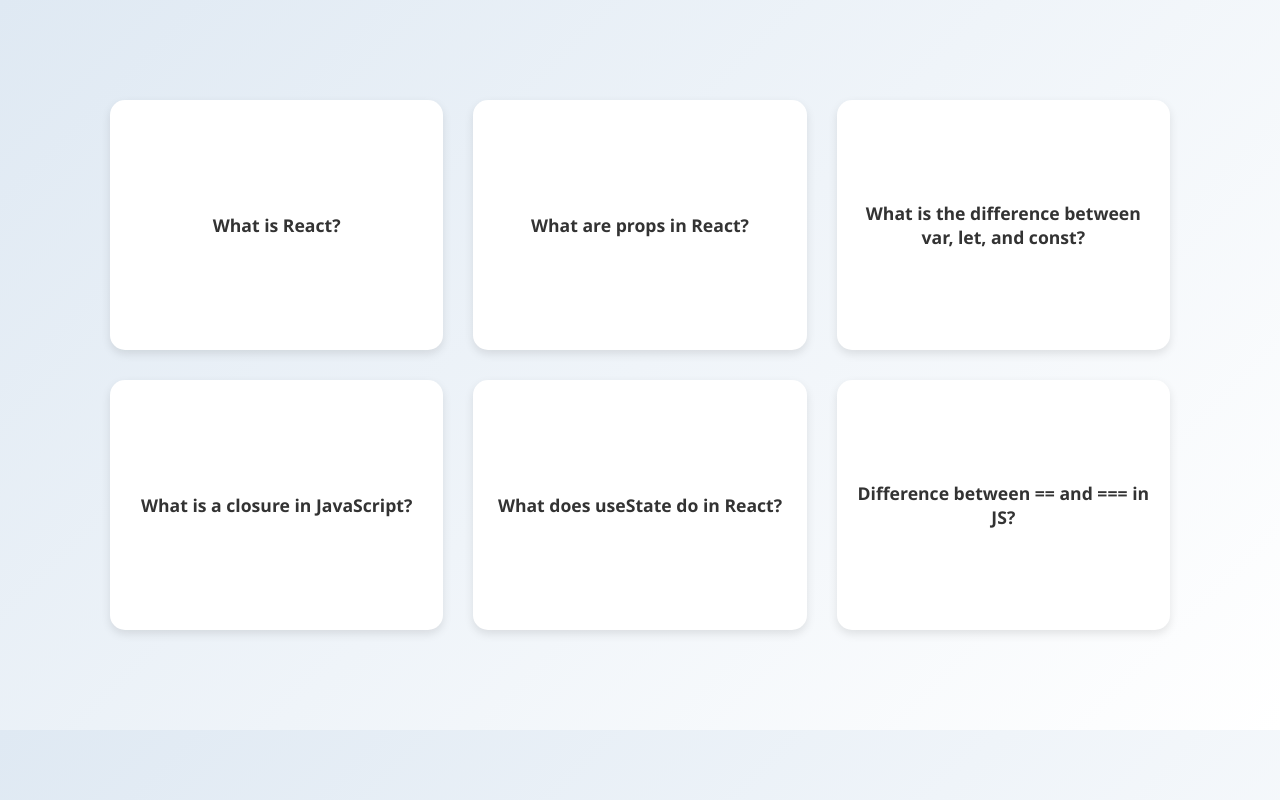
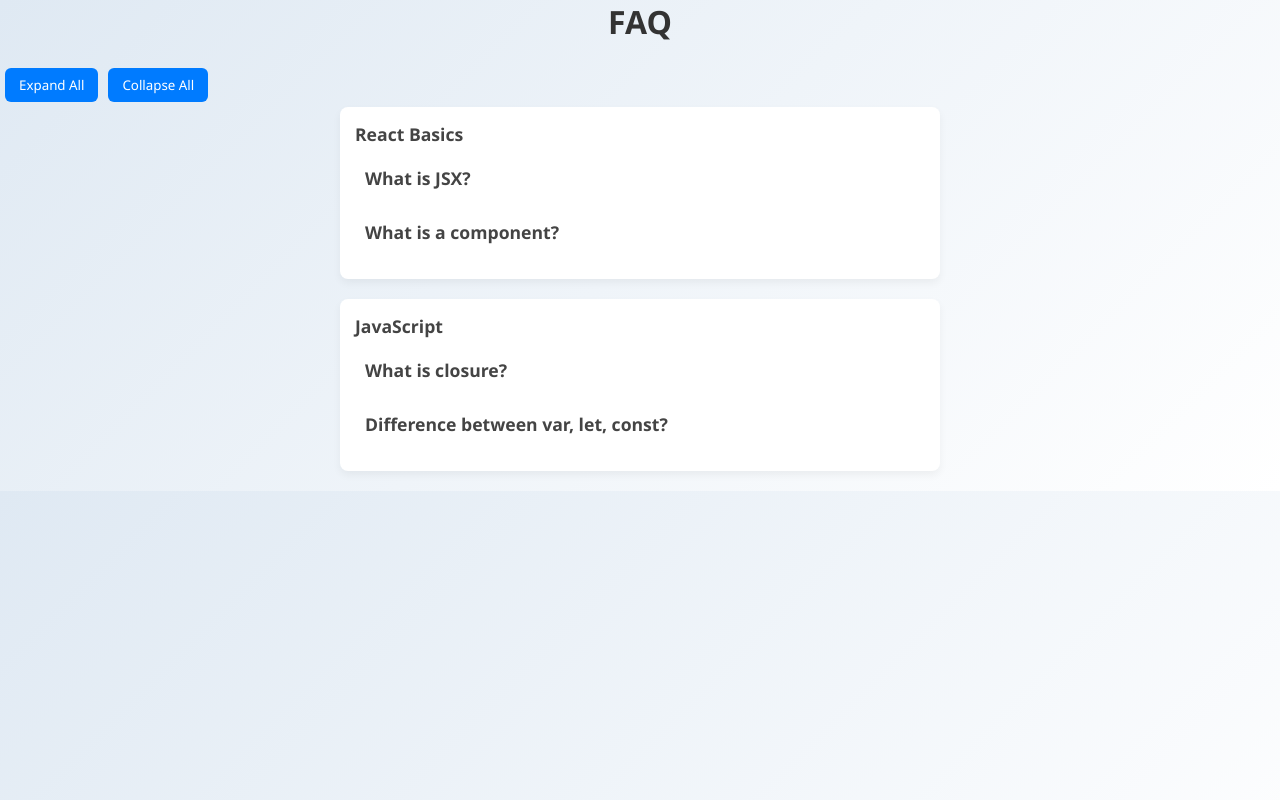
Before and after one commit to BhavyaRohilla/MERN-STACK, a React (Vite) app in the folder React_practice/: page / in a window 1280 px wide. Built offline with nearby package versions, Linux system fonts and the light colour scheme.

Commit message:
Faq Component Done

```diff
--- /dev/null
+++ b/React_practice/src/NestedFaq.jsx
@@ -0,0 +1,108 @@
+import { useState } from "react";
+import "./nestedfaq.css";
+
+const faqs = [
+  {
+    category: "React Basics",
+    questions: [
+      {
+        id: 1,
+        q: "What is JSX?",
+        a: "JSX is a syntax extension for JavaScript.",
+      },
+      {
+        id: 2,
+        q: "What is a component?",
+        a: "Reusable UI building block in React.",
+      },
+    ],
+  },
+  {
+    category: "JavaScript",
+    questions: [
+      {
+        id: 3,
+        q: "What is closure?",
+        a: "A closure is a function with preserved scope.",
+      },
+      {
+        id: 4,
+        q: "Difference between var, let, const?",
+        a: "Scope and mutability rules differ.",
+      },
+    ],
+  },
+];
+
+const NestedFaq = () => {
+  const [active, setActive] = useState({});
+
+  function handleToggle(id) {
+    setActive((prev) => ({
+      ...prev,
+      [id]: !prev[id],
+    }));
+  }
+
+  function handleCollapse() {
+    setActive({});
+  }
+
+  function handleExpand() {
+    const allTrue = {};
+    faqs.forEach((el) => {
+      el.questions.forEach((q) => {
+        allTrue[q.id] = true;
+      });
+    });
+    setActive(allTrue);
+  }
+
+  return (
+    <div>
+      <h1>FAQ</h1>
+      <button onClick={handleExpand}>Expand All</button>
+      <button onClick={handleCollapse}>Collapse All</button>
+      <Section faqs={faqs} handleToggle={handleToggle} active={active} />
+    </div>
+  );
+};
+
+function Section({ faqs, handleToggle, active }) {
+  return (
+    <div className="main-container">
+      {faqs.map((data) => (
+        <div key={data.category}>
+          <p>{data.category}</p>
+          <Question
+            ques={data.questions}
+            handleToggle={handleToggle}
+            active={active}
+          />
+        </div>
+      ))}
+    </div>
+  );
+}
+
+function Question({ ques, handleToggle, active }) {
+  return (
+    <div>
+      {ques.map((q) => (
+        <div key={q.id}>
+          <p
+            className={`question ${active[q.id] ? "active" : ""}`}
+            onClick={() => handleToggle(q.id)}
+          >
+            {q.q}
+          </p>
+          <div className={`answer ${active[q.id] ? "show" : ""}`}>
+            {active[q.id] && <p>{q.a}</p>}
+          </div>
+        </div>
+      ))}
+    </div>
+  );
+}
+
+export default NestedFaq;
--- a/React_practice/src/main.jsx
+++ b/React_practice/src/main.jsx
@@ -3,9 +3,10 @@ import { createRoot } from "react-dom/client";
 import "./index.css";
 import Steps from "./Steps";
 import Flashcards from "./Flashcards";
+import NestedFaq from "./NestedFaq";
 
 createRoot(document.getElementById("root")).render(
   <StrictMode>
-    <Flashcards />
+    <NestedFaq />
   </StrictMode>
 );
--- /dev/null
+++ b/React_practice/src/nestedfaq.css
@@ -0,0 +1,79 @@
+/* Container styling */
+body {
+  font-family: "Segoe UI", sans-serif;
+  background-color: #f8f9fa;
+  color: #333;
+}
+
+h1 {
+  text-align: center;
+  margin-bottom: 20px;
+}
+
+button {
+  margin: 5px;
+  padding: 8px 14px;
+  border: none;
+  border-radius: 6px;
+  background: #007bff;
+  color: white;
+  cursor: pointer;
+  transition: background 0.2s ease;
+}
+
+button:hover {
+  background: #0056b3;
+}
+
+.main-container {
+  max-width: 600px;
+  margin: auto;
+}
+
+.main-container > div {
+  margin-bottom: 20px;
+  background: white;
+  border-radius: 8px;
+  padding: 15px;
+  box-shadow: 0 4px 8px rgba(0, 0, 0, 0.05);
+}
+
+/* Category title */
+.main-container p:first-child {
+  font-weight: bold;
+  font-size: 1.1rem;
+  margin-bottom: 10px;
+  color: #444;
+}
+
+/* Question styling */
+.question {
+  padding: 10px;
+  border-radius: 6px;
+  cursor: pointer;
+  transition: background 0.3s ease;
+}
+
+.question:hover {
+  background: #f1f1f1;
+}
+
+/* Active question */
+.question.active {
+  background: #e7f1ff;
+  border-left: 4px solid #007bff;
+}
+
+/* Answer styling */
+.answer {
+  max-height: 0;
+  overflow: hidden;
+  transition: max-height 0.3s ease, padding 0.3s ease;
+  padding: 0 10px;
+  color: #555;
+}
+
+.answer.show {
+  max-height: 200px; /* enough for most answers */
+  padding: 10px;
+}
```
